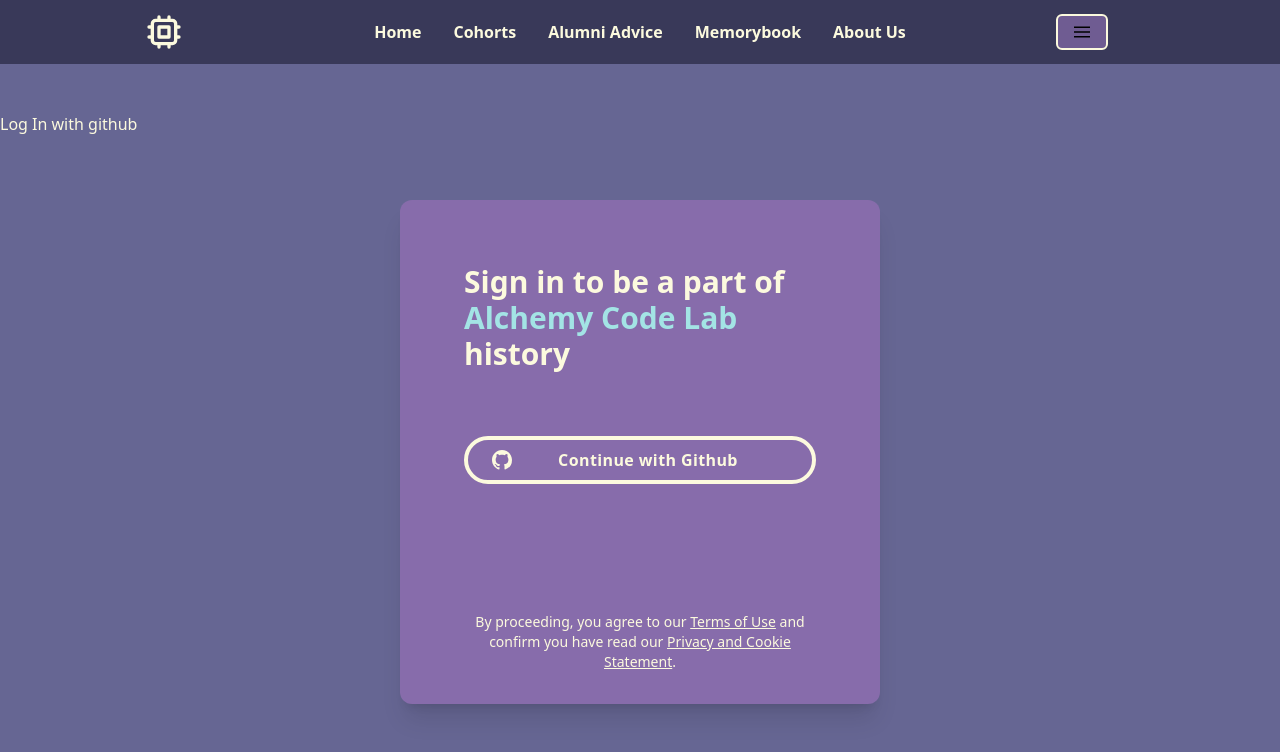
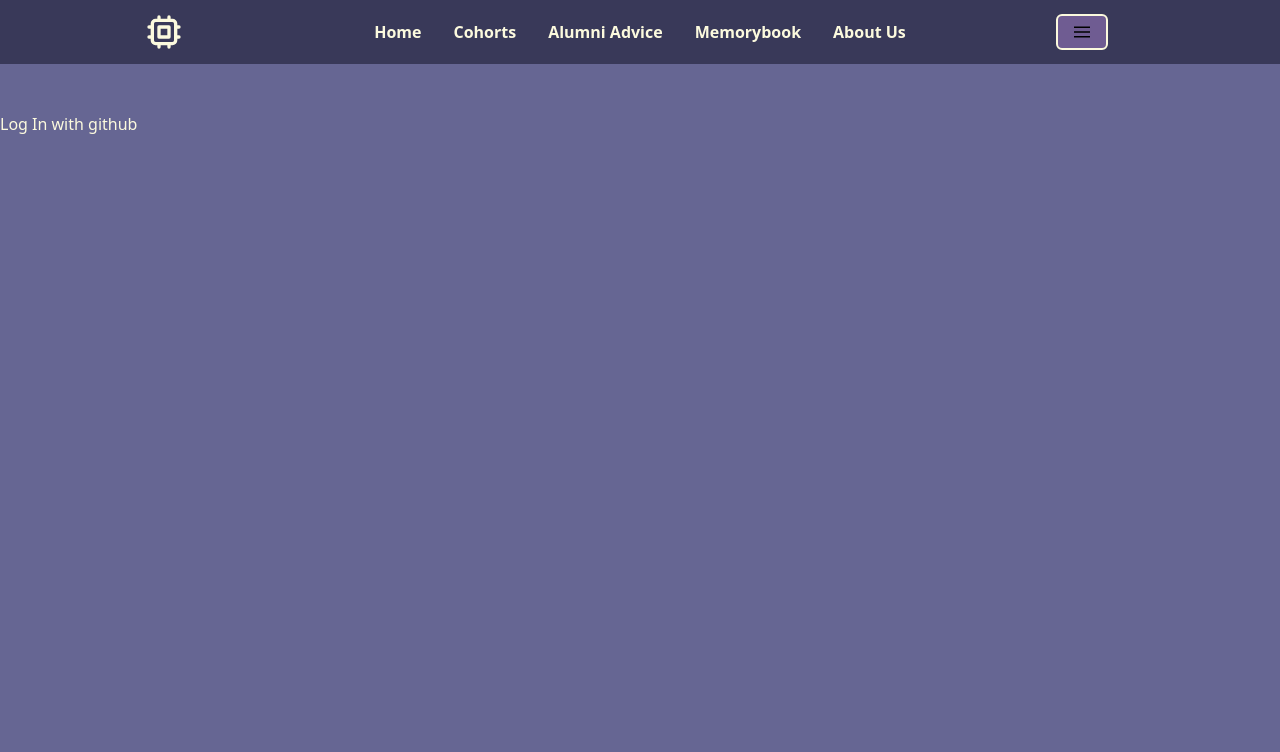
Before and after one commit to alchemy-yearbook-app/front-end, a React app: page /sign-in in a window 1280 px wide. Shown: the top 752 px of the page. Built offline with nearby package versions, Linux system fonts and the light colour scheme; no server answers.

Commit message:
commented out authform for netlify build

```diff
--- a/src/components/Authform/Authform.jsx
+++ b/src/components/Authform/Authform.jsx
@@ -1,67 +1,67 @@
-import React from 'react';
+// import React from 'react';
 
-export default function AuthForm({ handleSubmit }) {
-  return (
-    <>
-      {/* <div> */}
-      {/* {loading ? (
-          'Loading'
-        ) : ( */}
-      <div className="relative py-16">
-        <div className="relative container m-auto px-6 text-gray-500 md:px-12 xl:px-40">
-          <div className="m-auto md:w-8/12 lg:w-6/12 xl:w-6/12">
-            <div className="rounded-xl bg-purple shadow-xl">
-              <div className="p-6 sm:p-16">
-                <div className="space-y-4">
-                  <h2 className="mb-8 text-3xl text-cyan-900 font-bold">
-                    Sign in to be a part of{' '}
-                    <span className="text-teal">Alchemy Code Lab</span> history
-                  </h2>
-                </div>
-                <div className="mt-16 grid space-y-4">
-                  <button
-                    onSubmit={handleSubmit}
-                    className="group h-12 px-6 border-4 border-gray-300 rounded-full transition duration-300 hover:border-darkteal focus:bg-darkteal active:bg-darkteal"
-                  >
-                    <div className="relative flex items-center space-x-4 justify-center">
-                      <svg
-                        xmlns="http://www.w3.org/2000/svg"
-                        fill="currentColor"
-                        className="absolute left-0 w-5 text-white"
-                        viewBox="0 0 16 16"
-                      >
-                        <path d="M8 0C3.58 0 0 3.58 0 8c0 3.54 2.29 6.53 5.47 7.59.4.07.55-.17.55-.38 0-.19-.01-.82-.01-1.49-2.01.37-2.53-.49-2.69-.94-.09-.23-.48-.94-.82-1.13-.28-.15-.68-.52-.01-.53.63-.01 1.08.58 1.23.82.72 1.21 1.87.87 2.33.66.07-.52.28-.87.51-1.07-1.78-.2-3.64-.89-3.64-3.95 0-.87.31-1.59.82-2.15-.08-.2-.36-1.02.08-2.12 0 0 .67-.21 2.2.82.64-.18 1.32-.27 2-.27.68 0 1.36.09 2 .27 1.53-1.04 2.2-.82 2.2-.82.44 1.1.16 1.92.08 2.12.51.56.82 1.27.82 2.15 0 3.07-1.87 3.75-3.65 3.95.29.25.54.73.54 1.48 0 1.07-.01 1.93-.01 2.2 0 .21.15.46.55.38A8.012 8.012 0 0 0 16 8c0-4.42-3.58-8-8-8z" />
-                      </svg>
-                      <a
-                        href="https://localhost:7891/api/v1/github/login"
-                        className="block w-max font-semibold tracking-wide text-gray-700 text-md transition duration-300 group-hover:text-white sm:text-base"
-                      >
-                        Continue with Github
-                      </a>
-                    </div>
-                  </button>
-                </div>
+// export default function AuthForm({ handleSubmit }) {
+//   return (
+//     <>
+//       {/* <div> */}
+//       {/* {loading ? (
+//           'Loading'
+//         ) : ( */}
+//       <div className="relative py-16">
+//         <div className="relative container m-auto px-6 text-gray-500 md:px-12 xl:px-40">
+//           <div className="m-auto md:w-8/12 lg:w-6/12 xl:w-6/12">
+//             <div className="rounded-xl bg-purple shadow-xl">
+//               <div className="p-6 sm:p-16">
+//                 <div className="space-y-4">
+//                   <h2 className="mb-8 text-3xl text-cyan-900 font-bold">
+//                     Sign in to be a part of{' '}
+//                     <span className="text-teal">Alchemy Code Lab</span> history
+//                   </h2>
+//                 </div>
+//                 <div className="mt-16 grid space-y-4">
+//                   <button
+//                     onSubmit={handleSubmit}
+//                     className="group h-12 px-6 border-4 border-gray-300 rounded-full transition duration-300 hover:border-darkteal focus:bg-darkteal active:bg-darkteal"
+//                   >
+//                     <div className="relative flex items-center space-x-4 justify-center">
+//                       <svg
+//                         xmlns="http://www.w3.org/2000/svg"
+//                         fill="currentColor"
+//                         className="absolute left-0 w-5 text-white"
+//                         viewBox="0 0 16 16"
+//                       >
+//                         <path d="M8 0C3.58 0 0 3.58 0 8c0 3.54 2.29 6.53 5.47 7.59.4.07.55-.17.55-.38 0-.19-.01-.82-.01-1.49-2.01.37-2.53-.49-2.69-.94-.09-.23-.48-.94-.82-1.13-.28-.15-.68-.52-.01-.53.63-.01 1.08.58 1.23.82.72 1.21 1.87.87 2.33.66.07-.52.28-.87.51-1.07-1.78-.2-3.64-.89-3.64-3.95 0-.87.31-1.59.82-2.15-.08-.2-.36-1.02.08-2.12 0 0 .67-.21 2.2.82.64-.18 1.32-.27 2-.27.68 0 1.36.09 2 .27 1.53-1.04 2.2-.82 2.2-.82.44 1.1.16 1.92.08 2.12.51.56.82 1.27.82 2.15 0 3.07-1.87 3.75-3.65 3.95.29.25.54.73.54 1.48 0 1.07-.01 1.93-.01 2.2 0 .21.15.46.55.38A8.012 8.012 0 0 0 16 8c0-4.42-3.58-8-8-8z" />
+//                       </svg>
+//                       <a
+//                         href="https://localhost:7891/api/v1/github/login"
+//                         className="block w-max font-semibold tracking-wide text-gray-700 text-md transition duration-300 group-hover:text-white sm:text-base"
+//                       >
+//                         Continue with Github
+//                       </a>
+//                     </div>
+//                   </button>
+//                 </div>
 
-                <div className="mt-32 space-y-4 text-gray-600 text-center sm:-mb-8">
-                  <p className="text-sm">
-                    By proceeding, you agree to our{' '}
-                    <a href="#" className="underline">
-                      Terms of Use
-                    </a>{' '}
-                    and confirm you have read our{' '}
-                    <a href="#" className="underline">
-                      Privacy and Cookie Statement
-                    </a>
-                    .
-                  </p>
-                </div>
-              </div>
-            </div>
-          </div>
-        </div>
-      </div>
-      {/* )} */}
-      {/* </div> */}
-    </>
-  );
-}
+//                 <div className="mt-32 space-y-4 text-gray-600 text-center sm:-mb-8">
+//                   <p className="text-sm">
+//                     By proceeding, you agree to our{' '}
+//                     <a href="#" className="underline">
+//                       Terms of Use
+//                     </a>{' '}
+//                     and confirm you have read our{' '}
+//                     <a href="#" className="underline">
+//                       Privacy and Cookie Statement
+//                     </a>
+//                     .
+//                   </p>
+//                 </div>
+//               </div>
+//             </div>
+//           </div>
+//         </div>
+//       </div>
+//       {/* )} */}
+//       {/* </div> */}
+//     </>
+//   );
+// }
--- a/src/views/Auth/Auth.jsx
+++ b/src/views/Auth/Auth.jsx
@@ -2,7 +2,7 @@ import { useEffect, useState } from 'react';
 import { useHistory } from 'react-router-dom';
 import { useUser } from '../../context/UserContext';
 import { loginWithGitHub } from '../../services/auth';
-import AuthForm from '../../components/AuthForm/AuthForm';
+// import AuthForm from '../../components/AuthForm/AuthForm';
 // import { signIn } from '../../services/users';
 
 export default function Auth() {
@@ -44,7 +44,7 @@ export default function Auth() {
         </a> */}
         <button onClick={handleClick}>Log In with github</button>
 
-        <AuthForm />
+        {/* <AuthForm /> */}
       </div>
     </>
   );
```
